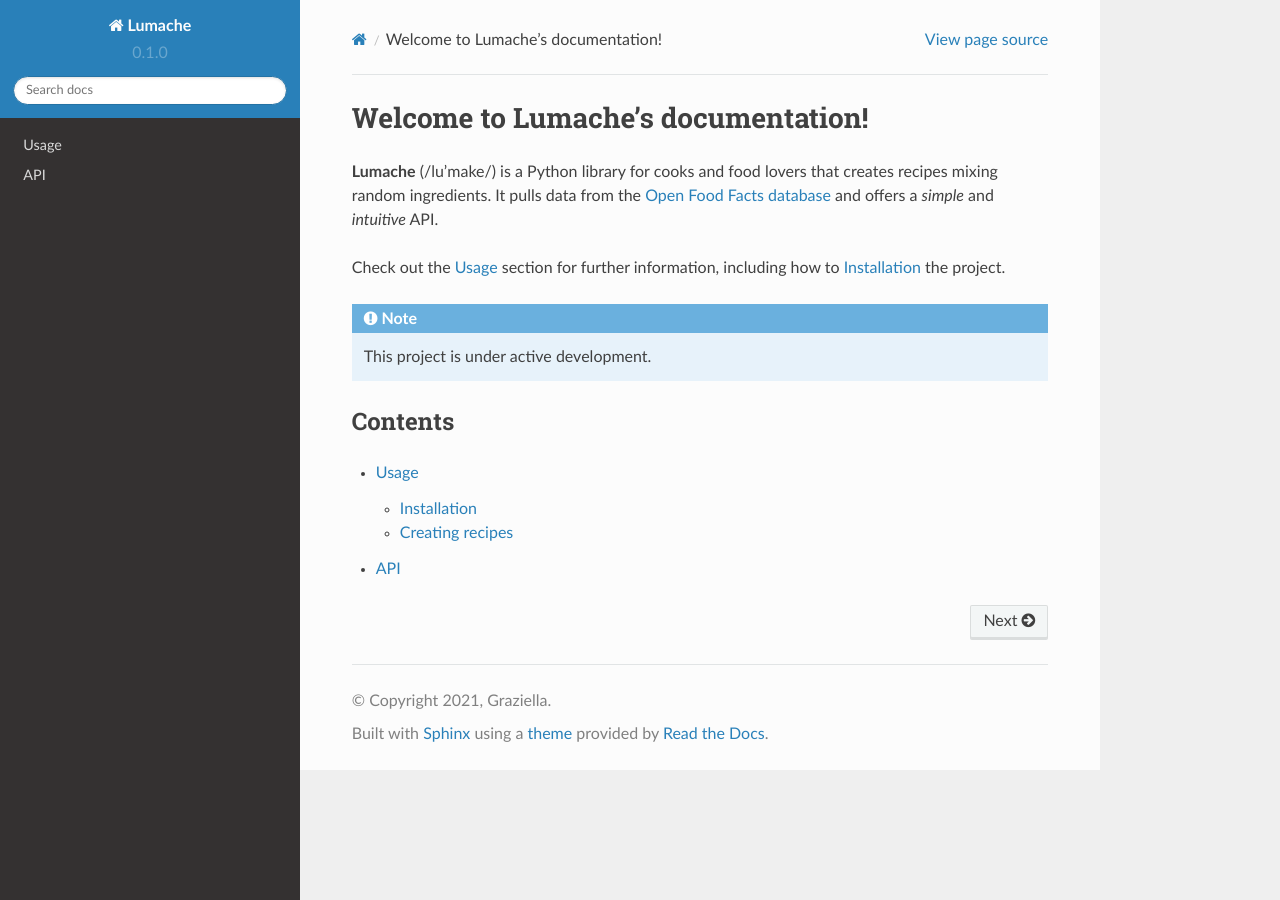
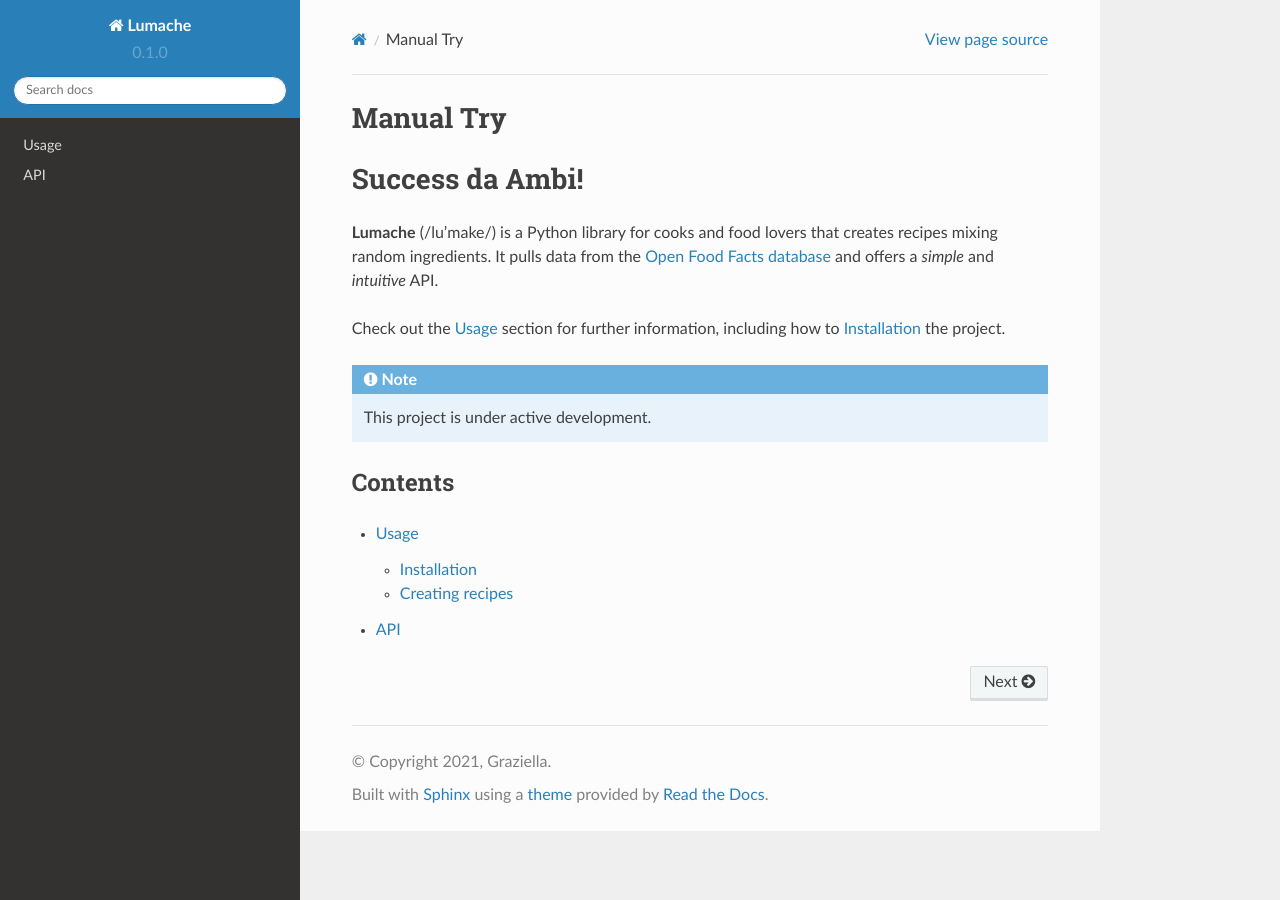
Before and after one commit to smartinfo12/nepoti1421, a Sphinx documentation site: the page built from docs/source/index.rst, in a window 1280 px wide. Built offline with Sphinx 7.4.7 and the Read the Docs theme 2.0.0, drawn with Linux system fonts in a browser that asks for light colours.

Commit message:
Update index.rst

```diff
--- a/docs/source/index.rst
+++ b/docs/source/index.rst
@@ -1,4 +1,6 @@
-Welcome to Lumache's documentation!
+Manual Try
+===================================
+Success da Ambi!
 ===================================
 
 **Lumache** (/lu'make/) is a Python library for cooks and food lovers
```
